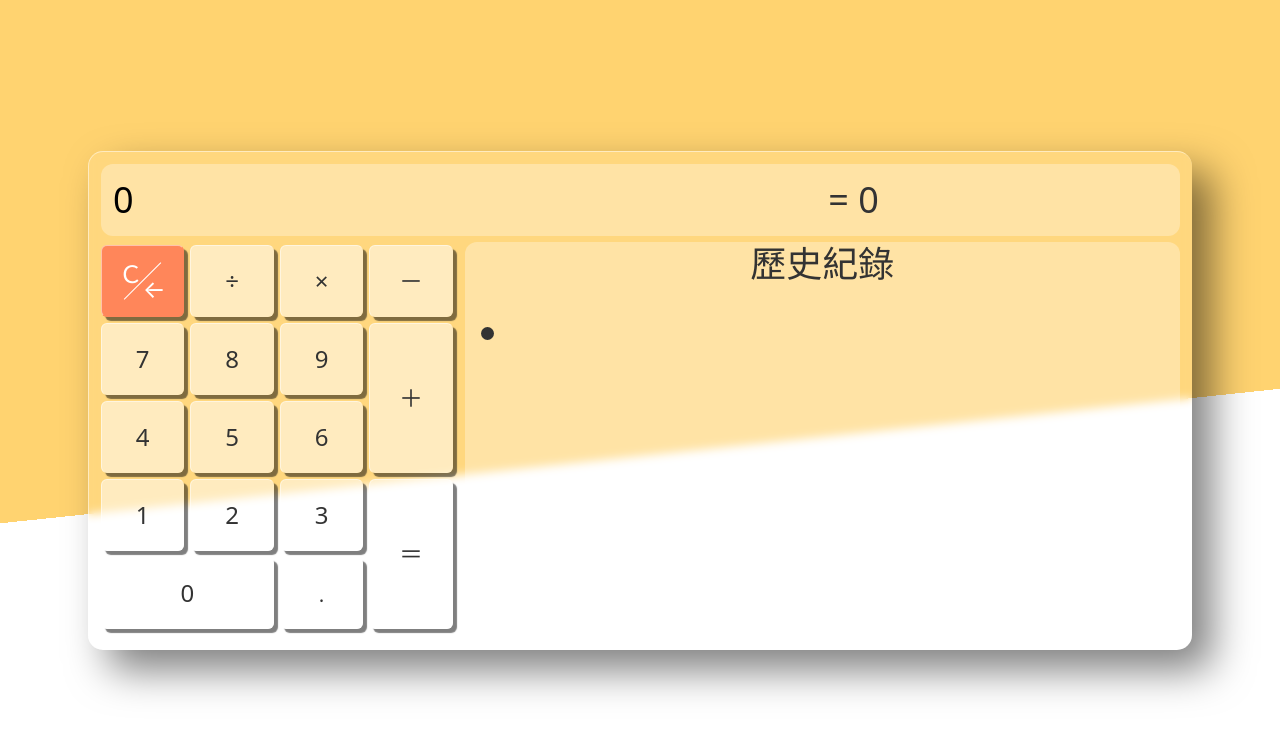
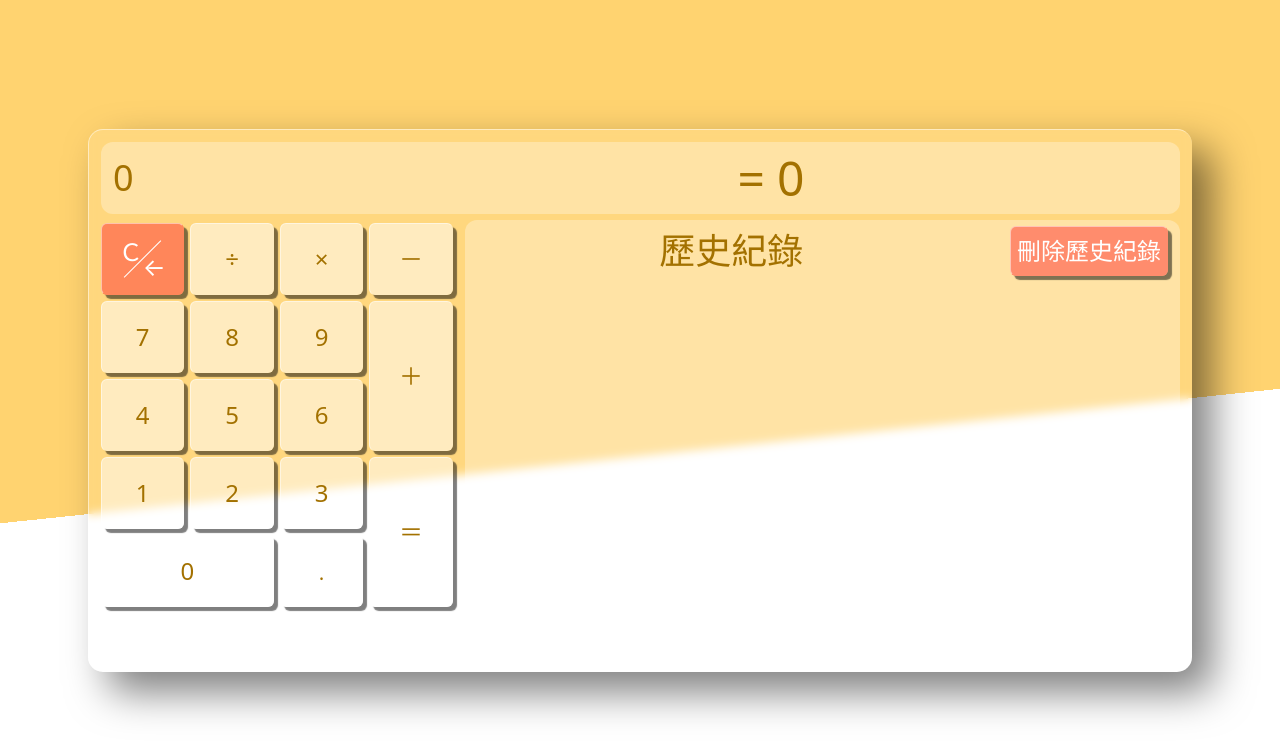
Before and after one commit to JohnsonMao/summer-camp-vue3, a plain HTML site: page week2/index.html in a window 1280 px wide. Drawn offline with nearby package versions, Linux system fonts and the light colour scheme.

Commit message:
update localStorage

```diff
--- a/week2/index.html
+++ b/week2/index.html
@@ -24,11 +24,13 @@
                 <div ref="computer" class="computer p-2 pb-3">
                     <div class="screen mb-1">
                         <div class="row gx-2 align-items-center">
-                            <div class="col-8">
+                            <div class="col-7">
                                 <input class="screen-num px-2 py-0" type="text" readonly="readonly" placeholder="0" v-model="show">
                             </div>
-                            <div class="col">
-                                <h2 class="fs-4 m-0">= {{ result }}</h2>
+                            <div class="col-5">
+                                <h2 class="result m-0">=
+                                    <input class="screen-num px-2 py-0" type="text" readonly="readonly" placeholder="0" v-model="result">
+                                </h2>
                             </div>
                         </div>
                     </div>
@@ -36,77 +38,84 @@
                         <div class="col-4">
                             <div class="row row-cols-4 g-1">
                                 <div class="col">
-                                    <button class="btn btn-clear position-relative" type="button" value="C" @click="backspace" @dblclick="clearValue">
+                                    <button class="h-100 w-100 btn btn-clear position-relative" type="button" value="C" @click="backspace" @dblclick="clearValue">
                                         <span class="position-absolute bottom-35 end-50">Ｃ</span>
                                         <span class="deg45"></span>
                                         <span class="position-absolute top-35 start-50">←</span>
                                     </button>
                                 </div>
                                 <div class="col">
-                                    <button class="btn btn-common" type="button" value="/" @click="symbolBtn">÷</button>
+                                    <button class="h-100 w-100 btn btn-common" type="button" value="/" @click="symbolBtn">÷</button>
                                 </div>
                                 <div class="col">
-                                    <button class="btn btn-common" type="button" value="*" @click="symbolBtn">×</button>
+                                    <button class="h-100 w-100 btn btn-common" type="button" value="*" @click="symbolBtn">×</button>
                                 </div>
                                 <div class="col">
-                                    <button class="btn btn-common" type="button" value="-" @click="symbolBtn">－</button>
+                                    <button class="h-100 w-100 btn btn-common" type="button" value="-" @click="symbolBtn">－</button>
                                 </div>
                                 <div class="col-9">
                                     <div class="row row-cols-3 g-1">
                                         <div class="col">
-                                            <button class="btn btn-common" type="button" value="7" @click="numBtn">7</button>
+                                            <button class="h-100 w-100 btn btn-common" type="button" value="7" @click="numBtn">7</button>
                                         </div>
                                         <div class="col">
-                                            <button class="btn btn-common" type="button" value="8" @click="numBtn">8</button>
+                                            <button class="h-100 w-100 btn btn-common" type="button" value="8" @click="numBtn">8</button>
                                         </div>
                                         <div class="col">
-                                            <button class="btn btn-common" type="button" value="9" @click="numBtn">9</button>
+                                            <button class="h-100 w-100 btn btn-common" type="button" value="9" @click="numBtn">9</button>
                                         </div>
                                         <div class="col">
-                                            <button class="btn btn-common" type="button" value="4" @click="numBtn">4</button>
+                                            <button class="h-100 w-100 btn btn-common" type="button" value="4" @click="numBtn">4</button>
                                         </div>
                                         <div class="col">
-                                            <button class="btn btn-common" type="button" value="5" @click="numBtn">5</button>
+                                            <button class="h-100 w-100 btn btn-common" type="button" value="5" @click="numBtn">5</button>
                                         </div>
                                         <div class="col">
-                                            <button class="btn btn-common" type="button" value="6" @click="numBtn">6</button>
+                                            <button class="h-100 w-100 btn btn-common" type="button" value="6" @click="numBtn">6</button>
                                         </div>
                                     </div>
                                 </div>
                                 <div class="col">
-                                    <button class="btn btn-common mt-fix" type="button" value="+" @click="symbolBtn">＋</button>
+                                    <button class="h-100 w-100 btn btn-common mt-fix" type="button" value="+" @click="symbolBtn">＋</button>
                                 </div>
                                 <div class="col-9">
                                     <div class="row row-cols-3 g-1">
                                         <div class="col">
-                                            <button class="btn btn-common" type="button" value="1" @click="numBtn">1</button>
+                                            <button class="h-100 w-100 btn btn-common" type="button" value="1" @click="numBtn">1</button>
                                         </div>
                                         <div class="col">
-                                            <button class="btn btn-common" type="button" value="2" @click="numBtn">2</button>
+                                            <button class="h-100 w-100 btn btn-common" type="button" value="2" @click="numBtn">2</button>
                                         </div>
                                         <div class="col">
-                                            <button class="btn btn-common" type="button" value="3" @click="numBtn">3</button>
+                                            <button class="h-100 w-100 btn btn-common" type="button" value="3" @click="numBtn">3</button>
                                         </div>
                                         <div class="col-8">
-                                            <button class="btn btn-common" type="button" value="0" @click="numBtn">0</button>
+                                            <button class="h-100 w-100 btn btn-common" type="button" value="0" @click="numBtn">0</button>
                                         </div>
                                         <div class="col">
-                                            <button class="btn btn-common" type="button" value="." @click="dotBtn">﹒</button>
+                                            <button class="h-100 w-100 btn btn-common" type="button" value="." @click="dotBtn">﹒</button>
                                         </div>
                                     </div>
                                 </div>
                                 <div class="col">
-                                    <button class="btn btn-common mt-fix" type="button" value="=" @click="equalBtn">＝</button>
+                                    <button class="h-100 w-100 btn btn-common mt-fix" type="button" value="=" @click="equalBtn">＝</button>
                                 </div>
                             </div>
                         </div>
 
-                        <div class="col">
+                        <div class="col-8">
                             <div class="screen h-100">
-                                <h2 class="text-center fs-4">歷史紀錄</h2>
-                                <ul>
-                                    <li ></li>
-                                </ul>
+                                <div class="d-flex justify-content-between align-items-center mb-1">
+                                    <h2 class="flex-fill text-center fs-4 m-0">歷史紀錄</h2>
+                                    <button class="btn btn-clear my-1 mx-2 p-1" @click="clearHistory">刪除歷史紀錄</button>
+                                </div>
+                                <div class="historyFrame">
+                                    <ul class="historyList">
+                                        <li class="historyItem" v-for="( item, key ) in history" :key="key">
+                                            <p v-text="item"></p>
+                                        </li>
+                                    </ul>
+                                </div>
                             </div>
                         </div>
                     </div>
@@ -114,7 +123,7 @@
             </div>
         </div>
         <script src="https://unpkg.com/vue@next"></script>
-        <!-- 動畫 -->
+        <!-- 游標互動動畫 -->
         <script src="https://cdnjs.cloudflare.com/ajax/libs/vanilla-tilt/1.7.0/vanilla-tilt.min.js"></script>
         <script>
         Vue.createApp({
@@ -145,13 +154,20 @@
                 // 數字按鈕
                 numBtn(e){
                     // 測試
-                    // console.log('按數字', e.target.value);
+                    console.log('按數字', e.target.value);
                     // 當運算符號是 '=' 清空
                     this.symbol === '=' ? this.clearValue() : '';
-                    // 當 value 是 0 時，轉成空字串，避免以數字 0 開頭
-                    if( this.value === 0 ) {
+                    // 初始化，當 value 是 0 時，轉成空字串，避免以數字 0 開頭
+                    if( this.value == 0 && this.show == 0 ) {
                         this.value = '';
                         this.show = '';
+                    }
+                    // 在運算中，第二個數以後，當 value 是 0 時，轉成空字串，避免以數字 0 開頭
+                    if( e.target.value == 0 && this.value === '0' ) return
+                    else if( e.target.value && this.value === '0' ) {
+                        this.value = '';
+                        this.show = this.show.slice(0, -1);
+                        this.show += this.value;
                     }
                     // 輸入數字的基礎功能，顯示螢幕上的
                     this.show += e.target.value;
@@ -160,7 +176,7 @@
                     // 剛開始輸入數字，右邊的數字跟著同步
                     if( this.valueArray.length === 0 ) this.result = this.value;
                 },
-                // 倒退按鈕
+                // 倒退按鈕，倒退最後一個數字
                 backspace(e){
                     // 當運算符號是 '=' 清空
                     this.symbol === '=' ? this.clearValue() : '';
@@ -268,18 +284,20 @@
                         default:
                             break
                     };
-                    const newHistory = this.show + ' = ' + this.result
-                    // 存入 localStorage
-                    localStorage.setItem( new Date(), newHistory )
-
-                    this.history.push( localStorage.getItem( new Date() ) )
                     // 將運算符號切換成 '='，表示當前計算結束
-                    this.symbol = '='
-                    console.log(this.history);
+                    this.symbol = '=';
+                    // 添加
+                    this.newHistory();
                 },
+                // 小數點按鈕
                 dotBtn(e){
                     // 當運算符號是 '=' 清空
                     this.symbol === '=' ? this.clearValue() : '';
+                    // 如果當前沒數字，自動帶入 0
+                    if( this.value === '' ){
+                        this.value = '0';
+                        this.show += this.value;
+                    }
                     if( this.value.indexOf(".") != -1 ) return
                     // 顯示螢幕上的
                     this.show += e.target.value;
@@ -288,18 +306,47 @@
                     // 剛開始輸入，右邊的結果跟著同步
                     if( this.valueArray.length === 0 ) this.result = this.value;
                 },
-                // initHistory(){
-                //     this.history.push
-                // }
+                // 新紀錄
+                newHistory(){
+                    // 將結果存入字串
+                    const strHistory = this.show + ' = ' + this.result
+                    // 如果歷史紀錄超過十個，將刪除第一個
+                    if (this.history.length > 9) {
+                        this.history.shift();
+                    }
+                    // 使用傳送歷史紀錄方法
+                    this.pushHistory( strHistory );
+                },
+                // 接收歷史紀錄
+                getHistory() {
+                    if ( localStorage.getItem('historyList') ) {
+                        this.history = JSON.parse( localStorage.getItem( 'historyList' ) );
+                    };
+                },
+                // 傳送歷史紀錄
+                pushHistory( strHistory ) {
+                    // 將新紀錄加入歷史紀錄中
+                    this.history.push( strHistory );
+                    // 將資料轉成字串型式
+                    const localHistory = JSON.stringify( this.history );
+                    // 存入 localStorage
+                    localStorage.setItem( 'historyList', localHistory );
+                },
+                // 清除歷史紀錄
+                clearHistory() {
+                    this.history = [];
+                    localStorage.removeItem( 'historyList' );
+                }
             },
             mounted(){
                 // 游標互動動畫
                 VanillaTilt.init(this.$refs.computer,{
-                    max: 5,
+                    max: 1,
                     speed: 400,
                     glare: true,
                     "max-glare": .5,
                 });
+                this.getHistory();
             },
         }).mount('#app');
         </script>
--- a/week2/index.scss
+++ b/week2/index.scss
@@ -4,8 +4,11 @@ body {
     height: 100%;
     line-height: 2;
     font-size: 1.5rem;
-    color: #333;
+    color: darken( $primary, 40 );
     background: no-repeat linear-gradient(174deg, $primary 0%, $primary 56%, #FFF 56%, #FFF 100%);
+}
+input {
+    color: darken( $primary, 40 );
 }
 .mt-fix {
     margin-top: 3px;
@@ -38,13 +41,10 @@ body {
     border-left: 1px solid rgba( 255, 255, 255, .5 );
     box-shadow: 4px 4px 1px rgba( 0, 0, 0, .5 );
     color: #fff;
-    width: 100%;
-    height: 100%;
     font-size: 1rem;
 
     &:hover {
         background: rgba( 255, 55, 55, .3 );
-        font-size: 1.25rem;
         color: #fff
     }
 
@@ -57,9 +57,7 @@ body {
     border-top: 1px solid rgba( 255, 255, 255, .5 );
     border-left: 1px solid rgba( 255, 255, 255, .5 );
     box-shadow: 4px 4px 1px rgba( 0, 0, 0, .5 );
-    color: #333;
-    width: 100%;
-    height: 100%;
+    color: darken( $primary, 40 );
     transition: all .2s;
 
     &:hover {
@@ -84,3 +82,31 @@ body {
 .bottom-35 {
     bottom: 35%;
 }
+.result {
+    display: flex;
+    align-items: center;
+}
+.historyFrame {
+    width: 100%;
+    height: 45vh;
+    overflow: hidden;
+}
+.historyList {
+    list-style: none;
+    white-space: nowrap;
+    font-size: .875rem;
+    height: 100%;
+    width: 100%;
+    overflow-x: hidden;
+    overflow-y: auto;
+}
+.historyItem {
+    width: 100%;
+    overflow: hidden;
+
+    p {
+        line-height: 1.5;
+        border-bottom: 1px solid darken( $primary, 20 );
+        overflow-x: auto;
+    }
+}
```
Also changed, not shown: week2/index.css, 1 other file.
